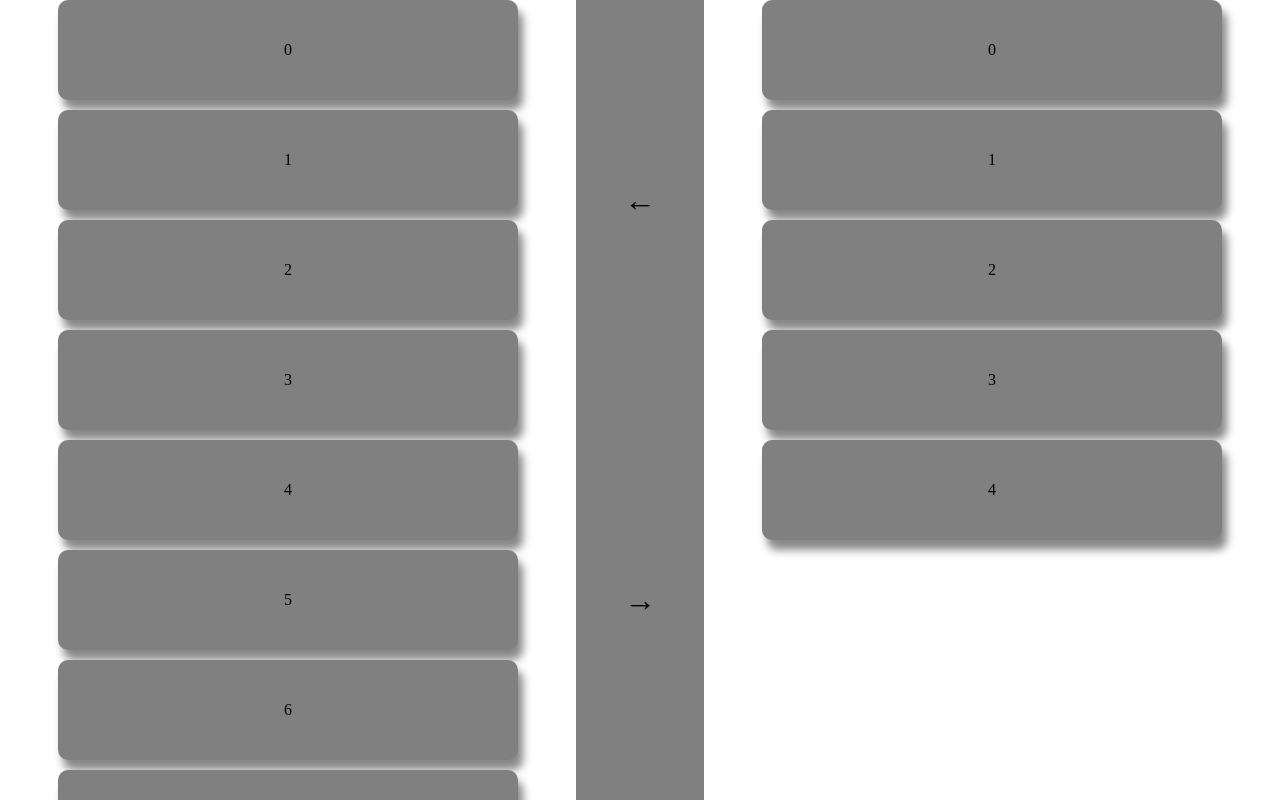
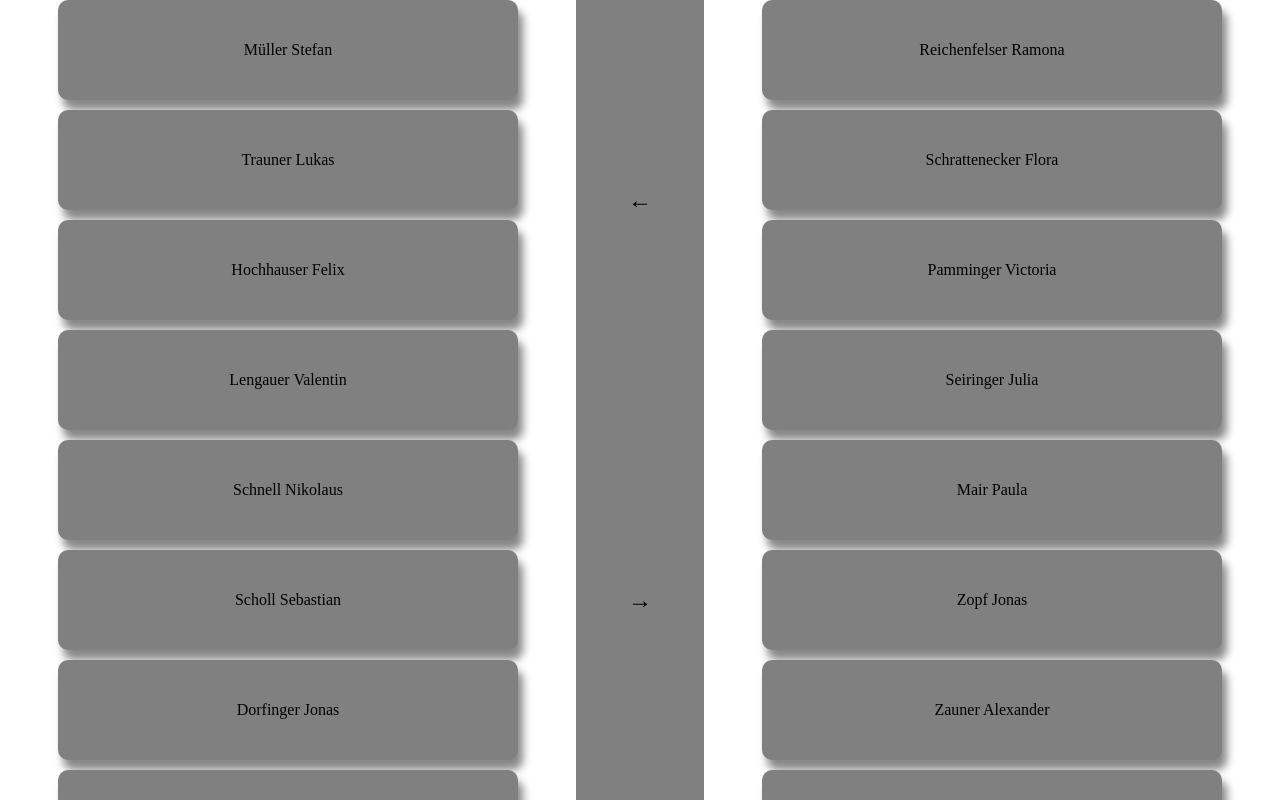
Before and after one commit to dorfingerjonas/Teilnehmer-Verwaltung, a plain HTML site: page index.html in a window 1280 px wide. Drawn offline with Linux system fonts and the light colour scheme.

Commit message:
added style, script files and added Names

```diff
--- a/index.html
+++ b/index.html
@@ -2,80 +2,10 @@
 <html>
 	<head>
 		<meta charset="UTF-8">
-		<title>Untitled Document</title>
-    <style>
-    html {
-	width: 100%;
-	height: 100%;
-}
-
-body {
-	min-height: 100%;
-	min-width: 100%;
-	padding: 0; margin: 0;
-}
-
-main {
-	width: 100%;
-	height: 100vh;
-
-	display: flex;
-	flex-direction: row-reverse;
-}
-
-.window {
-	width: 45%;
-	height: 100vh;
-	overflow-y: scroll;
-
-	display: flex;
-	justify-content: center;
-}
-
-#menubar {
-	width: 10%;
-	height: 100vh;
-	background-color: grey;
-}
-
-.control {
-	height: 50%;
-	display: flex;
-	justify-content: center;
-	align-items: center;
-	cursor: pointer;
-}
-
-.control:hover {
-	background-color: lightblue;
-}
-
-.wrapper {
-	width: 80%;
-	height: 95%;
-	overflow: visible;
-}
-
-.entry {
-	width: 100%;
-	height: 100px;
-
-	display: flex;
-	justify-content: center;
-	align-items: center;
-	background-color: grey;
-	box-shadow: 5px 10px 8px #888888;
-	margin-bottom: 10px;
-	border-radius: 10px;
-}
-
-.selected {
-	background-color: black;
-	color: white;
-}
-    </style>
+		<title>Schülermanager</title>
+		<link rel="stylesheet" href="style/style.css">
+		<script src="script/script.js" charset="utf-8"></script>
 	</head>
-
 	<body>
 		<main>
 			<div class="window" id="right-window">
@@ -84,8 +14,8 @@ main {
 				</div>
 			</div>
 			<div id="menubar">
-				<div id="left" class="control"><h1>&larr;</h1></div>
-				<div id="right" class="control"><h1>&rarr;</h1></div>
+				<div id="left" class="control"><h2>&larr;</h2></div>
+				<div id="right" class="control"><h2>&rarr;</h2></div>
 			</div>
 			<div class="window" id="left-window">
 				<div class="wrapper" id="left-wrapper">
@@ -94,68 +24,4 @@ main {
 			</div>
 		</main>
 	</body>
-<script type="text/javascript">
-let elementsLeft = new Array();
-let elementsRight = new Array();
-
-window.addEventListener("load", () => {
-let rightWindow = document.getElementById("right-wrapper");
-let leftWindow = document.getElementById("left-wrapper");
-let randomLeft = Math.floor(Math.random() * 10);
-let randomRight = Math.floor(Math.random() * 10);
-
-for(let i = 0; i < randomLeft; i++) {
-  elementsLeft[i] = document.createElement("div");
-  elementsLeft[i].classList.add("entry");
-  elementsLeft[i].textContent = i;
-  elementsLeft[i].onclick = clickManagerLeft;
-  leftWindow.appendChild(elementsLeft[i]);
-}
-
-for(let i = 0; i < randomRight; i++) {
-  elementsRight[i] = document.createElement("div");
-  elementsRight[i].classList.add("entry");
-  elementsRight[i].textContent = i;
-  elementsRight[i].onclick = clickManagerRight;
-  rightWindow.appendChild(elementsRight[i]);
-}
-});
-window.onload = () => {
-	document.getElementById("left").addEventListener("click", () => {
-		let rightWindow = document.getElementById("right-wrapper");
-		let leftWindow = document.getElementById("left-wrapper");
-
-		moveElements(rightWindow, leftWindow)
-	});
-
-	document.getElementById("right").addEventListener("click", () => {
-		let rightWindow = document.getElementById("right-wrapper");
-		let leftWindow = document.getElementById("left-wrapper");
-
-		moveElements(leftWindow, rightWindow)
-	});
-}
-
-function moveElements(sourceWindow, destinationWindow) {
-	let sourceElements = sourceWindow.children;
-	let currentElement = 0;
-	while(currentElement < sourceElements.length) {
-		let c = sourceElements[currentElement];
-		if (c.classList.contains("selected")) {
-			destinationWindow.appendChild(c);
-			c.classList.toggle("selected");
-		} else {
-			currentElement++;
-		}
-	}
-}
-
-function clickManagerLeft() {
-	this.classList.toggle("selected");
-}
-
-function clickManagerRight() {
-	this.classList.toggle("selected");
-}
-  </script>
 </html>
--- /dev/null
+++ b/script/script.js
@@ -0,0 +1,81 @@
+let elementsLeft = new Array();
+let elementsRight = new Array();
+
+window.addEventListener("load", () => {
+	let rightWindow = document.getElementById("right-wrapper");
+	let leftWindow = document.getElementById("left-wrapper");
+	let namesLeft = [
+		"Müller Stefan",
+		"Trauner Lukas",
+		"Hochhauser Felix",
+		"Lengauer Valentin",
+		"Schnell Nikolaus",
+		"Scholl Sebastian",
+		"Dorfinger Jonas",
+		"Wiesinger Jonasss",
+		"Edlinger Philipp",
+		"Ecker Quirin"
+	];
+
+	let namesRight = [
+		"Reichenfelser Ramona",
+		"Schrattenecker Flora",
+		"Pamminger Victoria",
+		"Seiringer Julia",
+		"Mair Paula",
+		"Zopf Jonas",
+		"Zauner Alexander",
+		"Schein Cornelia",
+		"Putz Simon",
+		"Noah Fassbender"
+	];
+
+	for(let i = 0; i < namesLeft.length; i++) {
+		elementsLeft[i] = document.createElement("div");
+		elementsLeft[i].classList.add("entry");
+		elementsLeft[i].textContent = namesLeft[i];
+		elementsLeft[i].addEventListener("click", clickManager);
+		leftWindow.appendChild(elementsLeft[i]);
+	}
+
+	for(let i = 0; i < namesRight.length; i++) {
+		elementsRight[i] = document.createElement("div");
+		elementsRight[i].classList.add("entry");
+		elementsRight[i].textContent = namesRight[i];
+		elementsRight[i].addEventListener("click", clickManager);
+		rightWindow.appendChild(elementsRight[i]);
+	}
+});
+window.onload = () => {
+	document.getElementById("left").addEventListener("click", () => {
+		let rightWindow = document.getElementById("right-wrapper");
+		let leftWindow = document.getElementById("left-wrapper");
+
+		moveElements(rightWindow, leftWindow)
+	});
+
+	document.getElementById("right").addEventListener("click", () => {
+		let rightWindow = document.getElementById("right-wrapper");
+		let leftWindow = document.getElementById("left-wrapper");
+
+		moveElements(leftWindow, rightWindow)
+	});
+}
+
+function moveElements(sourceWindow, destinationWindow) {
+	let sourceElements = sourceWindow.children;
+	let currentElement = 0;
+	while(currentElement < sourceElements.length) {
+		let c = sourceElements[currentElement];
+		if (c.classList.contains("selected")) {
+			destinationWindow.appendChild(c);
+			c.classList.toggle("selected");
+		} else {
+			currentElement++;
+		}
+	}
+}
+
+function clickManager() {
+	this.classList.toggle("selected");
+}
--- /dev/null
+++ b/style/style.css
@@ -0,0 +1,69 @@
+html {
+width: 100%;
+height: 100%;
+}
+
+body {
+min-height: 100%;
+min-width: 100%;
+padding: 0; margin: 0;
+}
+
+main {
+width: 100%;
+height: 100vh;
+
+display: flex;
+flex-direction: row-reverse;
+}
+
+.window {
+width: 45%;
+height: 100vh;
+overflow-y: scroll;
+
+display: flex;
+justify-content: center;
+}
+
+#menubar {
+width: 10%;
+height: 100vh;
+background-color: grey;
+}
+
+.control {
+height: 50%;
+display: flex;
+justify-content: center;
+align-items: center;
+cursor: pointer;
+}
+
+.control:hover {
+background-color: lightblue;
+}
+
+.wrapper {
+width: 80%;
+height: 95%;
+overflow: visible;
+}
+
+.entry {
+width: 100%;
+height: 100px;
+
+display: flex;
+justify-content: center;
+align-items: center;
+background-color: grey;
+box-shadow: 5px 10px 8px #888888;
+margin-bottom: 10px;
+border-radius: 10px;
+}
+
+.selected {
+background-color: black;
+color: white;
+}
```
